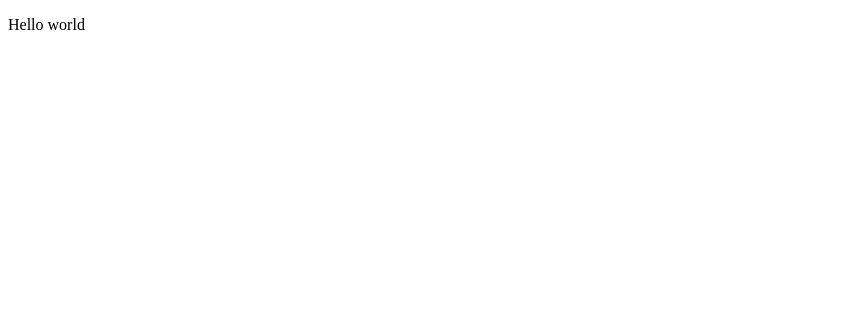
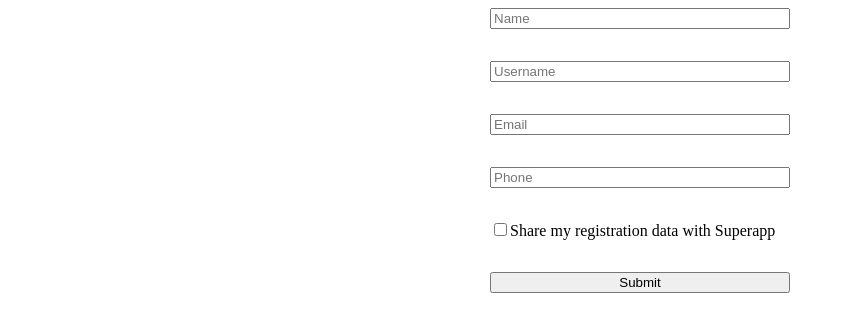
Before and after one commit to ishar19/jan29-react-capstone, a React (Vite) app: page / in a window 1280 px wide. Shown: the top 332 px of the page, without its empty margins (0-844 px from the left). Built offline with nearby package versions, Linux system fonts and the light colour scheme.

Commit message:
form setup for home page

```diff
--- /dev/null
+++ b/src/components/Home/Form.jsx
@@ -0,0 +1,125 @@
+import { useState } from "react";
+export default function Form() {
+  const [data, setData] = useState({
+    name: "",
+    username: "",
+    email: "",
+    phone: "",
+    checkbox: false,
+  });
+  const [error, setError] = useState({
+    name: "",
+    username: "",
+    email: "",
+    phone: "",
+    checkbox: "",
+  });
+  function validatePhone(phone) {
+    const phoneRegex = /^[0-9]{10}$/;
+    return phoneRegex.test(phone);
+  }
+  console.log(data.name.trim());
+  function validate() {
+    setError(() => {
+      return {
+        name: "",
+        username: "",
+        email: "",
+        phone: "",
+        checkbox: "",
+      };
+    });
+    if (data.name.trim().length === 0) {
+      console.warn("Name is required");
+      setError((error) => {
+        return { ...error, name: "Name is required" };
+      });
+    }
+    if (data.username.trim().length === 0) {
+      console.warn("Username is required");
+      setError((error) => {
+        return { ...error, username: "Username is required" };
+      });
+    }
+    if (data.email.trim().length === 0) {
+      console.warn("Email is required");
+      setError((error) => {
+        return { ...error, email: "Email is required" };
+      });
+    }
+    if (data.phone.trim().length === 0 || !validatePhone(data.phone)) {
+      console.warn("Phone is either empty or invalid");
+      setError((error) => {
+        return { ...error, phone: "Phone is either empty or invalid" };
+      });
+    }
+    if (!data.checkbox) {
+      console.warn("Checkbox is required");
+      setError((error) => {
+        return { ...error, checkbox: "Checkbox is required" };
+      });
+    }
+  }
+  return (
+    <form
+      onSubmit={(e) => {
+        e.preventDefault();
+        validate();
+      }}
+      style={{
+        display: "flex",
+        flexDirection: "column",
+        gap: "1rem",
+        width: "300px",
+        margin: "0 auto",
+      }}
+    >
+      <input
+        type="text"
+        placeholder="Name"
+        value={data.name}
+        onChange={(e) => setData({ ...data, name: e.target.value })}
+      />
+      <span style={{ color: "red" }}>{error.name}</span>
+      <input
+        type="text"
+        name=""
+        id=""
+        placeholder="Username"
+        value={data.username}
+        onChange={(e) => setData({ ...data, username: e.target.value })}
+      />
+      <span style={{ color: "red" }}>{error.username}</span>
+      <input
+        type="email"
+        name=""
+        id=""
+        placeholder="Email"
+        value={data.email}
+        onChange={(e) => setData({ ...data, email: e.target.value })}
+      />
+      <span style={{ color: "red" }}>{error.email}</span>
+      <input
+        type="tel"
+        name=""
+        id=""
+        placeholder="Phone"
+        value={data.phone}
+        onChange={(e) => setData({ ...data, phone: e.target.value })}
+      />
+      <span style={{ color: "red" }}>{error.phone}</span>
+      <label htmlFor="checkbox">
+        <input
+          type="checkbox"
+          name="checkbox"
+          id="checkbox"
+          checked={data.checkbox}
+          onChange={(e) => setData({ ...data, checkbox: e.target.checked })}
+        />
+        Share my registration data with Superapp
+      </label>
+      <span style={{ color: "red" }}>{error.checkbox}</span>
+      <button type="submit">Submit</button>
+    </form>
+  );
+}
--- /dev/null
+++ b/src/components/index.jsx
@@ -0,0 +1,3 @@
+import Form from "./Home/Form";
+
+export { Form };
--- a/src/pages/Home.jsx
+++ b/src/pages/Home.jsx
@@ -1,3 +1,8 @@
+import { Form } from "../components";
 export default function Home() {
-  return <p>Hello world</p>;
+  return (
+    <>
+      <Form />
+    </>
+  );
 }
```
